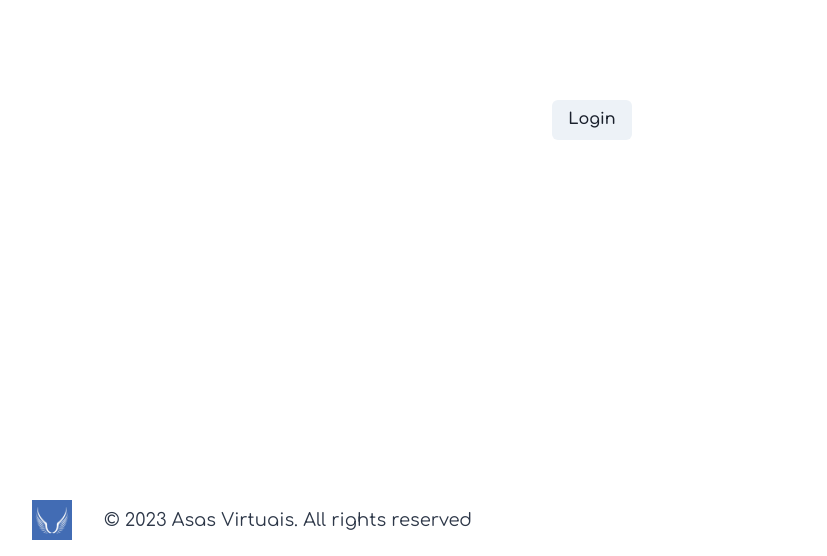
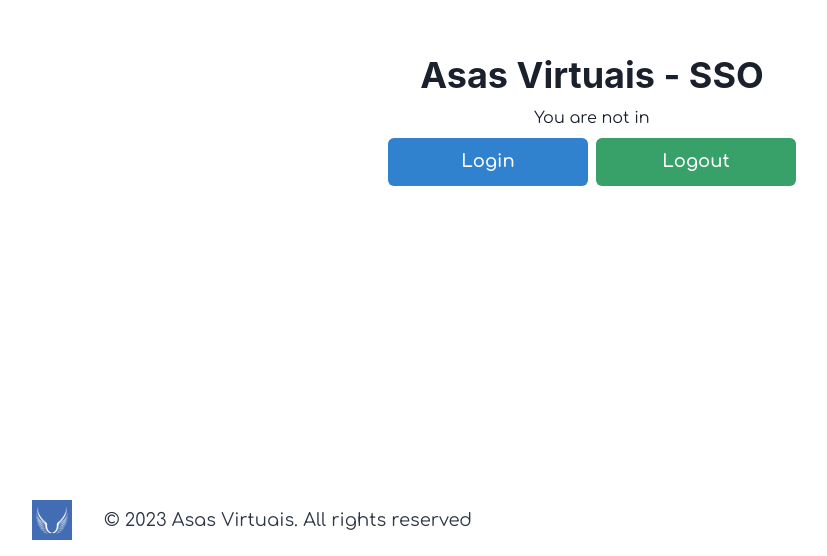
Before and after one commit to asasvirtuais/auth.asasvirtuais.com, a Next.js app: page / in a window 1280 px wide. Shown: the part 244-800 px from the top of the page, without its empty margins (48-875 px from the left). Built offline with nearby package versions, Linux system fonts and the light colour scheme; no server answers; what @chakra-ui/next-js would draw is missing.

Commit message:
OM AH HUM

```diff
--- a/src/pages/index.tsx
+++ b/src/pages/index.tsx
@@ -1,17 +1,48 @@
-import { Box, Button, Center, Container, Flex } from '@chakra-ui/react'
+import { Alert, AlertDescription, AlertIcon, AlertTitle, AspectRatio, Avatar, Box, Button, Center, Container, Flex, HStack, Heading, Image, Spinner, VStack } from '@chakra-ui/react'
 import Chakra from '@/chakra'
 import Footer from '../components/footer'
+import { useUser } from '@auth0/nextjs-auth0/client'
 
 export default function Home() {
+    const { user, isLoading, error } = useUser()
     return (
         <Chakra>
             <Flex flexDir='column' justifyContent='space-between' h='100vh'>
             <Box as='main' h='100%'>
                 <Container maxW='container.lg' h='inherit'>
                     <Center w='100%' h='inherit'>
-                        <Box>
-                            <Button as='a' href='/api/auth/login' >Login</Button>
-                        </Box>
+                        <VStack w='100%'>
+                            <Heading textAlign='center' w='100%' >Asas Virtuais - SSO</Heading>
+                            <Center w='100%' >
+                                { isLoading ? (
+                                    <Spinner/>
+                                ) : error ? (
+                                    <Alert status='error'>
+                                        <AlertIcon />
+                                        <AlertTitle>Authentication Error!</AlertTitle>
+                                        <AlertDescription>We are sorry, but there was an error with authentication. Please try again later!</AlertDescription>
+                                    </Alert>
+                                ) : user ? (
+                                    <>
+                                        <HStack>
+                                            <Box>Logged in as: {user.nickname}</Box>
+                                            <Box>Name: {user.name}</Box>
+                                            <Box>Email: {user.email}</Box>
+                                            <Box>Email verified: {user.email_verified ? 'Yes':'No'}</Box>
+                                        </HStack>
+                                        <Avatar src={user.picture ?? undefined} />
+                                    </>
+                                ) : (
+                                    <Box>
+                                        You are not in
+                                    </Box>
+                                ) }
+                            </Center>
+                            <HStack>
+                                <Button size='lg' w='200px' colorScheme='blue' as='a' href='/api/auth/login' >Login</Button>
+                                <Button size='lg' w='200px' colorScheme='green' as='a' href='/api/auth/login' >Logout</Button>
+                            </HStack>
+                        </VStack>
                     </Center>
                 </Container>
             </Box>
```
